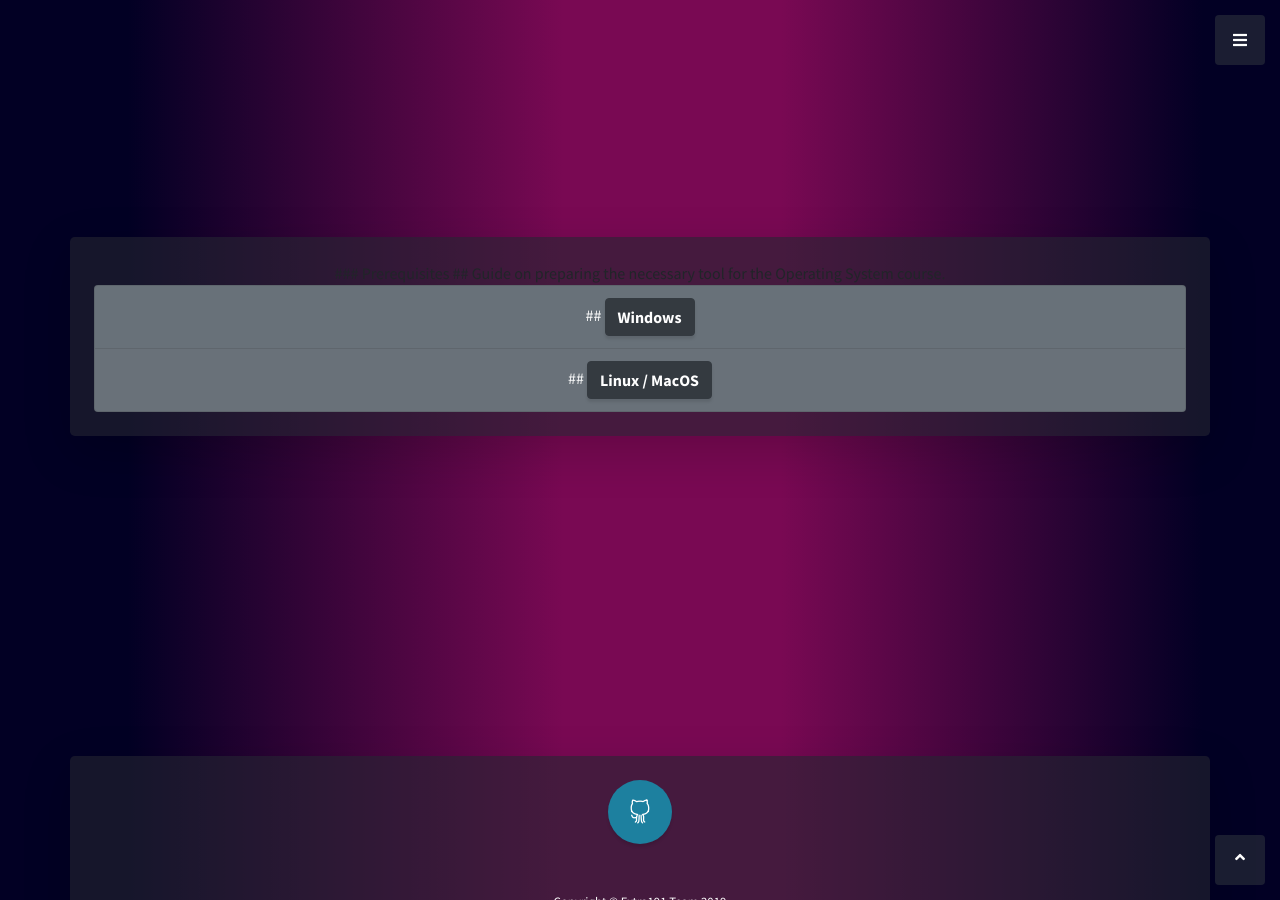
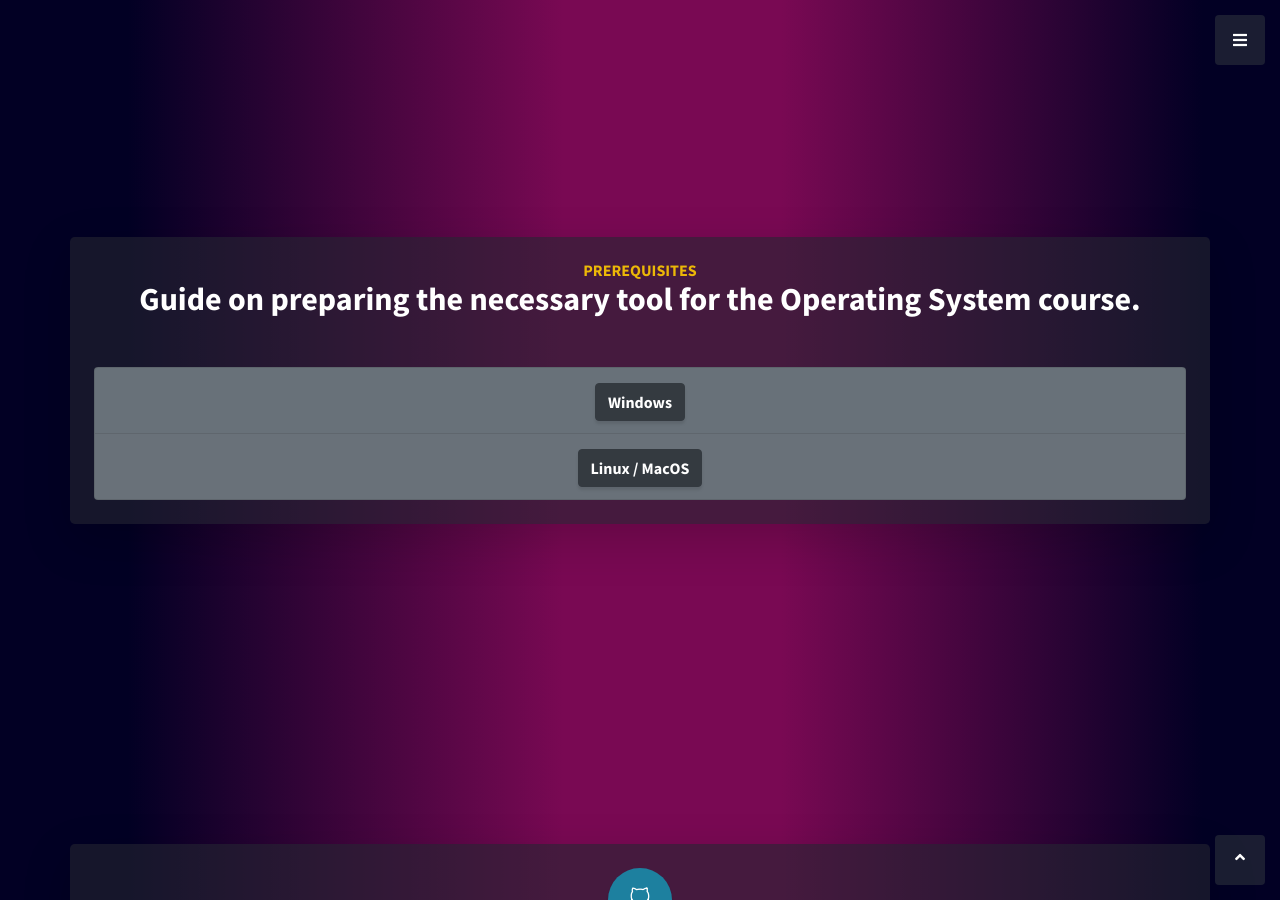
Before and after one commit to andriansyahp/extra191, a Jekyll site: the page built from contents/test.md, in a window 1280 px wide and 900 px high, scrolled down 903 px. Built offline with Jekyll 4.4.1, drawn with Linux system fonts in a browser that asks for light colours.

Commit message:
Brute force debugging phase 7

```diff
--- a/contents/test.md
+++ b/contents/test.md
@@ -6,93 +6,61 @@ layout: default
 ---
 
 <section class="content-section bg-alternative">
-
-<div class="container text-center rounded-lg shadow-lg p-4">
-
-<div class="content-section-heading">
-
-### Prerequisites
-
-## Guide on preparing the necessary tool for the Operating System course.
-
-</div>
-
-<div class="bs-example">
-
-<div class="accordion text-white" id="accordionOne">
-
-<div class="card bg-secondary">
-
-<div class="card-header" id="headingOne">
-
-## <button type="button" class="btn btn-dark collapsed text-white" data-toggle="collapse" data-target="#collapseOne">Windows</button>
-
-</div>
-
-<div id="collapseOne" class="collapse" aria-labelledby="headingOne" data-parent="#accordionOne">
-
-<div class="card-body">
-
-<div class="container">
-
-<div id="carouselContent" class="carousel slide" data-interval="false" data-ride="carousel">
-
-<div class="carousel-inner" role="listbox">
-
-<div class="carousel-item active text-center">
-
-If you are using Windows 10 version 1809 or newer, Microsoft have implemented OpenSSH from the update on September 2018\. You should find that SSH is already installed on your Windows 10 computer, thus you can proceed to use the built-in Windows Powershell or Command Prompt.
-
-And if you are using Windows with version older than the one mentioned above (Windows 7, 8, or 10 version older than 1809), do not worry because you still can use a third-party software, and in this case we will be using [PuTTY](https://www.putty.org/).
-
-As stated in the website, PuTTY is an SSH and telnet client with terminal emulation. It is typically used for remote access to server computers over a network using the SSH protocol.
-
-To download PuTTY, you can head to this link for the latest release: [https://www.chiark.greenend.org.uk/~sgtatham/putty/latest.html](https://www.chiark.greenend.org.uk/~sgtatham/putty/latest.html), and look at the 'Package files' part of the page as shown in the blue box in the following image.
-
-</div>
-
-<div class="carousel-item text-center p-4">!['Package files' part of the page.](img/pre-putty-page.png)
-
-Do not forget to download it correspondingly to your running Windows (32-bit or 64-bit).
-
-</div>
-
-</div>
-
-[<span class="carousel-control-prev-icon" aria-hidden="true"></span><span class="sr-only">Previous</span>](#carouselContent) [<span class="carousel-control-next-icon" aria-hidden="true"></span><span class="sr-only">Next</span>](#carouselContent)</div>
-
-</div>
-
-</div>
-
-</div>
-
-</div>
-
-<div class="card bg-secondary">
-
-<div class="card-header" id="headingTwo">
-
-## <button type="button" class="btn btn-dark collapsed text-white" data-toggle="collapse" data-target="#collapseTwo">Linux / MacOS</button>
-
-</div>
-
-<div id="collapseTwo" class="collapse" aria-labelledby="headingTwo" data-parent="#accordionOne">
-
-<div class="card-body">
-
-For those of you who have Linux or MacOS running as the operating system on your computer, both Linux and MacOS also have OpenSSH installed within the system. In this case, you can proceed to use the built-in Terminal, or use your preferred terminal emulator.
-
-</div>
-
-</div>
-
-</div>
-
-</div>
-
-</div>
-
-</div>
-
+    <div class="container text-center rounded-lg shadow-lg p-4">
+        <div class="content-section-heading">
+        <h3 class="text-secondary mb-0" id="prerequisites">Prerequisites</h3>
+        <h2 class="mb-5 text-white">Guide on preparing the necessary tool for the Operating System course.</h2>
+        </div>
+        <div class="bs-example">
+        <div class="accordion text-white" id="accordionOne">
+            <div class="card bg-secondary">
+                <div class="card-header" id="headingOne">
+                    <h2 class="mb-0">
+                        <button type="button" class="btn btn-dark collapsed text-white" data-toggle="collapse" data-target="#collapseOne">Windows</button>
+                    </h2>
+                </div>
+                <div id="collapseOne" class="collapse" aria-labelledby="headingOne" data-parent="#accordionOne">
+                    <div class="card-body">
+                        <div class="container">
+                            <div id="carouselContent" class="carousel slide" data-interval="false" data-ride="carousel">
+                            <div class="carousel-inner" role="listbox">
+                                <div class="carousel-item active text-center">
+                                <p>If you are using Windows 10 version 1809 or newer, Microsoft have implemented OpenSSH from the update on September 2018. You should find that SSH is already installed on your Windows 10 computer, thus you can proceed to use the built-in Windows Powershell or Command Prompt.</p>
+                                <p>And if you are using Windows with version older than the one mentioned above (Windows 7, 8, or 10 version older than 1809), do not worry because you still can use a third-party software, and in this case we will be using <a class = "text-secondary" href="https://www.putty.org/">PuTTY</a>.</p>
+                                <p>As stated in the website, PuTTY is an SSH  and telnet client with terminal emulation. It is typically used for remote access to server computers over a network using the SSH protocol.</p>
+                                <p>To download PuTTY, you can head to this link for the latest release: <a class = "text-secondary" href="https://www.chiark.greenend.org.uk/~sgtatham/putty/latest.html">https://www.chiark.greenend.org.uk/~sgtatham/putty/latest.html</a>, and look at the 'Package files' part of the page as shown in the blue box in the following image.</p>
+                                </div>
+                                <div class="carousel-item text-center p-4">
+                                <img width="60%" height="60%" class="img-fluid" src="img/pre-putty-page.png" alt="'Package files' part of the page.">
+                                <p>Do not forget to download it correspondingly to your running Windows (32-bit or 64-bit).</p>
+                                </div>
+                            </div>
+                            <a class="carousel-control-prev" href="#carouselContent" role="button" data-slide="prev">
+                                <span class="carousel-control-prev-icon" aria-hidden="true"></span>
+                                <span class="sr-only">Previous</span>
+                            </a>
+                            <a class="carousel-control-next" href="#carouselContent" role="button" data-slide="next">
+                                <span class="carousel-control-next-icon" aria-hidden="true"></span>
+                                <span class="sr-only">Next</span>
+                            </a>
+                            </div>
+                        </div>
+                    </div>
+                </div>
+            </div>
+            <div class="card bg-secondary">
+                <div class="card-header" id="headingTwo">
+                    <h2 class="mb-0">
+                        <button type="button" class="btn btn-dark collapsed text-white" data-toggle="collapse" data-target="#collapseTwo">Linux / MacOS</button>
+                    </h2>
+                </div>
+                <div id="collapseTwo" class="collapse" aria-labelledby="headingTwo" data-parent="#accordionOne">
+                    <div class="card-body">
+                        <p>For those of you who have Linux or MacOS running as the operating system on your computer, both Linux and MacOS also have OpenSSH installed within the system. In this case, you can proceed to use the built-in Terminal, or use your preferred terminal emulator.</p>
+                    </div>
+                </div>
+            </div>
+            </div>
+        </div>
+    </div>
 </section>
```
